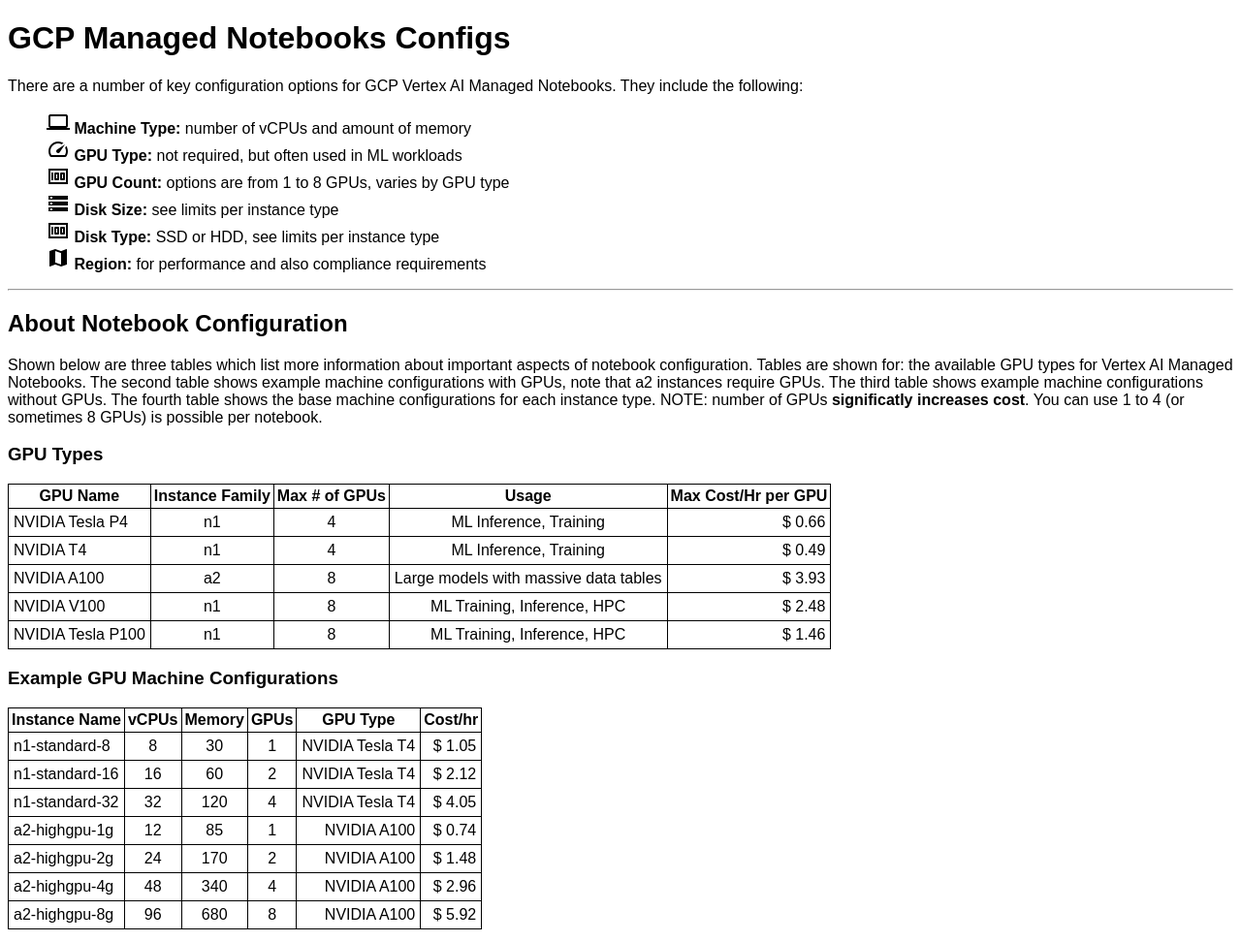
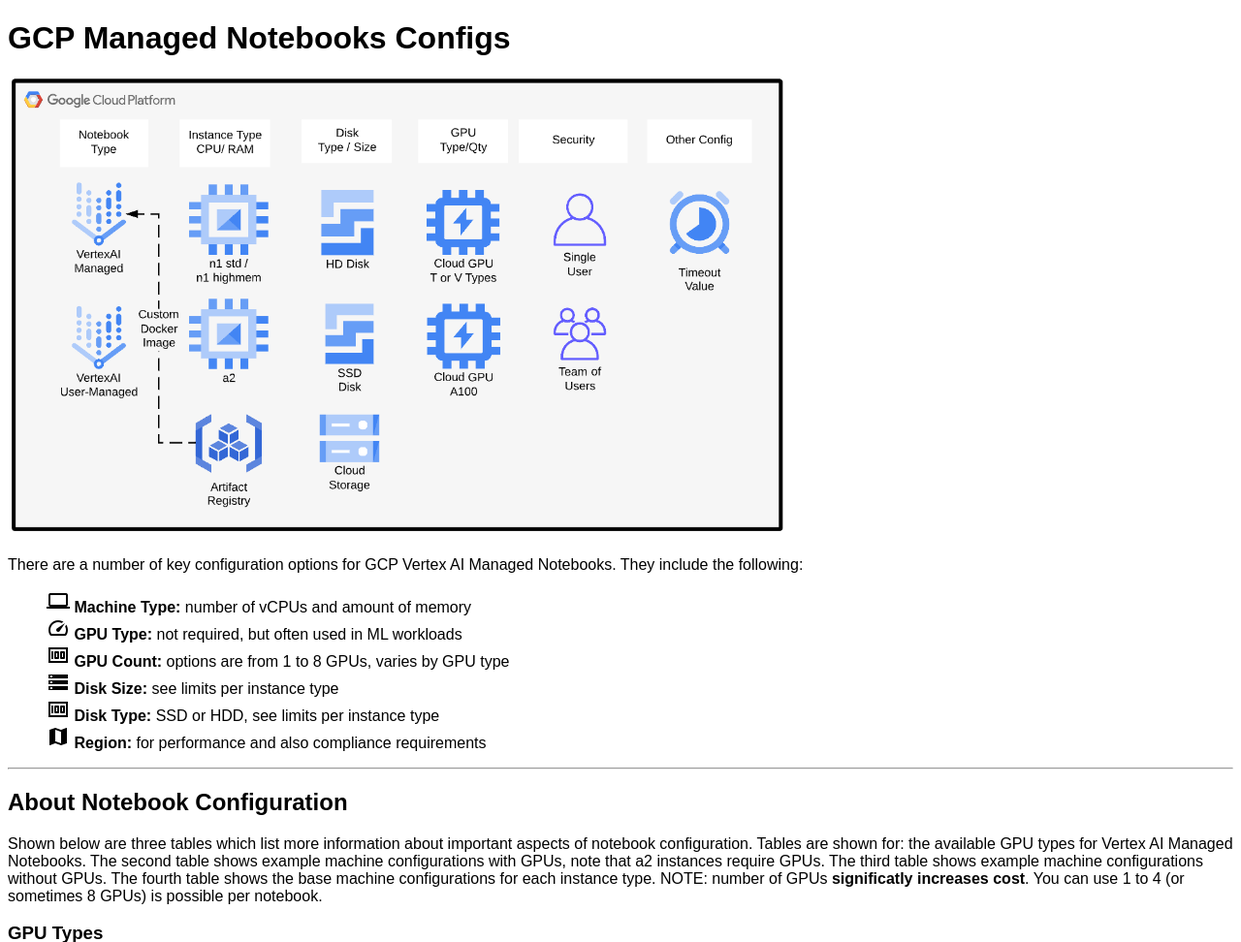
Before and after one commit to lynnlangit/notebook-picker, a Flask app: page / in a window 1280 px wide. Shown: the top 972 px of the page at 97% size. Run offline with Flask 3, Linux system fonts and the light colour scheme.

Commit message:
added configs graphic

```diff
--- a/notebook-picker/templates/index.html
+++ b/notebook-picker/templates/index.html
@@ -7,6 +7,8 @@
 </head>
 <body>
     <h1>GCP Managed Notebooks Configs</h1>
+    <img src="/static/configs.png" alt="Vertex AI Managed Notebook Configs" width="800">
+    <br><br>
     There are a number of key configuration options for GCP Vertex AI Managed Notebooks.  They include the following:
     <ul>
         <li><i class="material-icons">computer</i>
```
Also changed, not shown: notebook-picker/static/configs.png.
